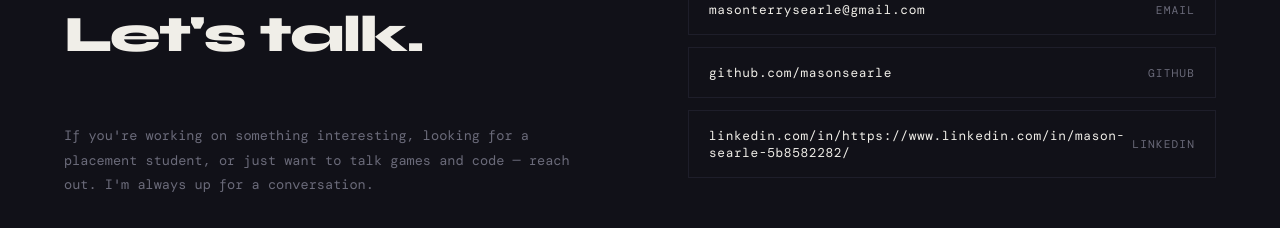
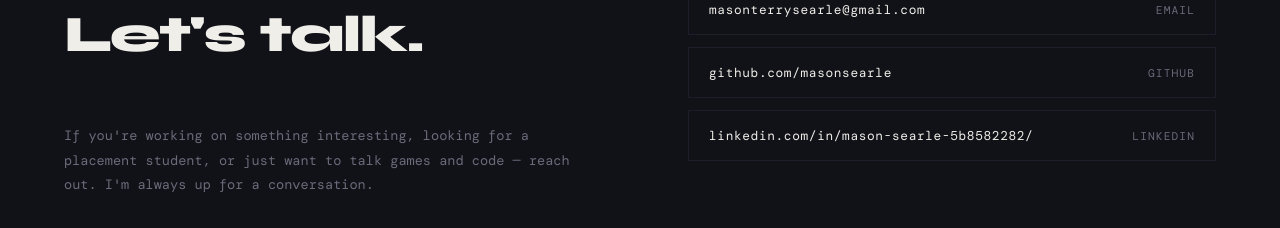
Before and after one commit to masonsearle/masonsearle.github.io, a plain HTML site: page index.html in a window 1280 px wide. Shown: the part 3198-3426 px from the top of the page. Drawn offline with nearby package versions, Linux system fonts and the light colour scheme; a web font is replaced by a local one.

Commit message:
Update index.html

```diff
--- a/index.html
+++ b/index.html
@@ -706,12 +706,12 @@
         masonterrysearle@gmail.com
         <span>Email</span>
       </a>
-      <a href="https://github.com/masonsearle" class="contact-link" target="_blank">
+      <a href="github.com/masonsearle" class="contact-link" target="_blank">
         github.com/masonsearle
         <span>GitHub</span>
       </a>
-      <a href="https://linkedin.com/in/https://www.linkedin.com/in/mason-searle-5b8582282/" class="contact-link" target="_blank">
-        linkedin.com/in/https://www.linkedin.com/in/mason-searle-5b8582282/
+      <a href="linkedin.com/in/mason-searle-5b8582282/" class="contact-link" target="_blank">
+        linkedin.com/in/mason-searle-5b8582282/
         <span>LinkedIn</span>
       </a>
     </div>
```
